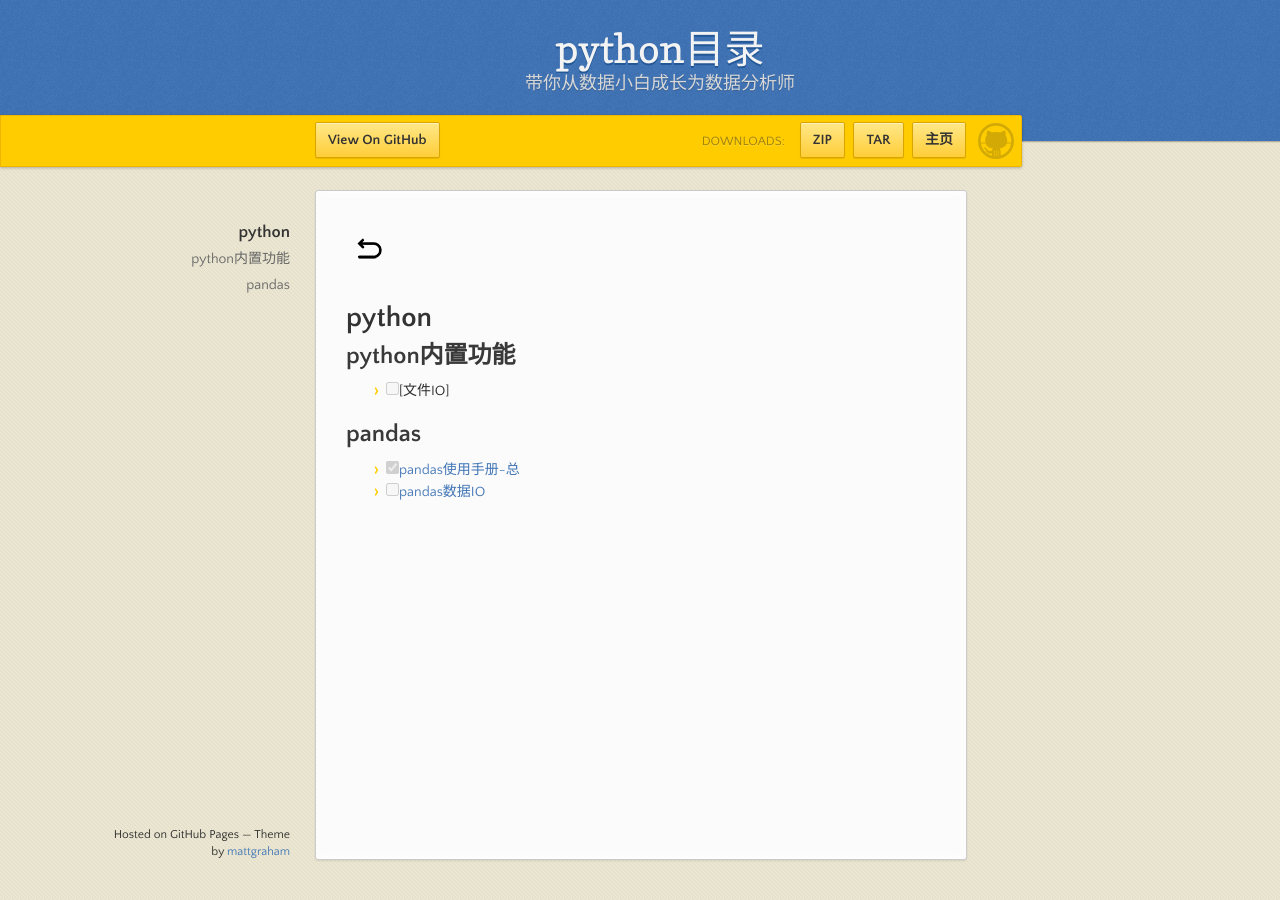
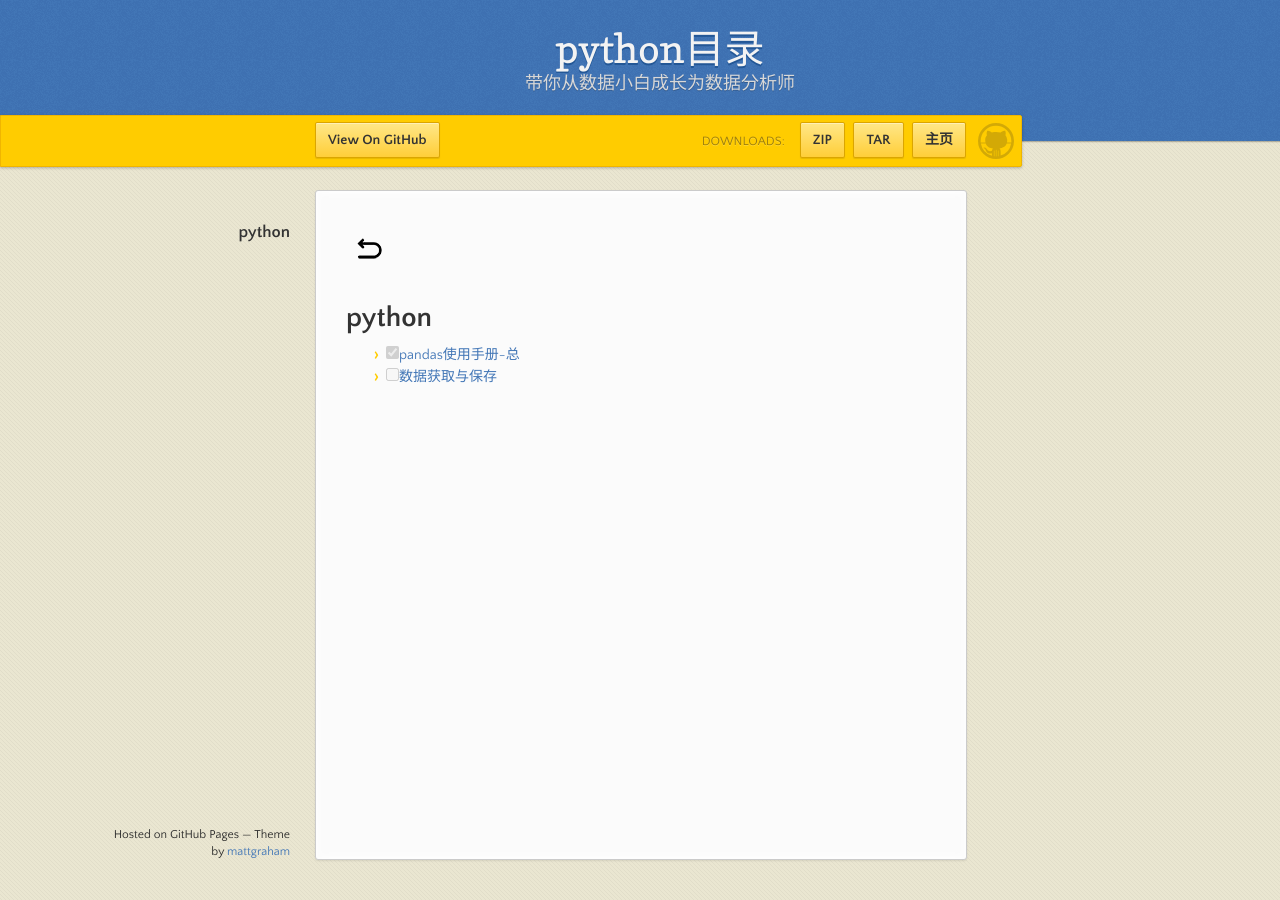
Before and after one commit to analy-liu/analy-liu.github.io, a Jekyll site: the page built from _posts/2022-07-05-python_index.md, in a window 1280 px wide. Built offline with Jekyll 4.4.1, drawn with Linux system fonts in a browser that asks for light colours.

Commit message:
统一风格

```diff
--- a/_posts/2022-07-05-python_index.md
+++ b/_posts/2022-07-05-python_index.md
@@ -3,13 +3,8 @@ title:  python目录
 layout: default
 ---
 [![返回](/assets/images/back.png)](../../../../)
+
 # python
 
-## python内置功能
-
-- [ ] [文件IO]
-
-## pandas
-
-- [x] [pandas使用手册-总](../../../../2022/06/02/PandasNote.html)
-- [ ] [pandas数据IO](../../../../2022/07/04/Pandas_IO.html)
+- [x] [pandas使用手册-总](../../../../2022/06/02/Pandas_Note.html)
+- [ ] [数据获取与保存](../../../../2022/07/04/Python_DataIO.html)
```
Also changed, not shown: _posts/2022-06-01-SQL语法.md (+1 -2 lines), _posts/2022-06-02-Pandas_Note.md (renamed from _posts/2022-06-02-PandasNote.md, +1 -0 lines), _posts/2022-07-04-Pandas_IO.md (deleted, +0 -5 lines), _posts/2022-07-04-Python_DataIO.md (added, +7 -0 lines), _posts/draft/待整理知识点.md (added, +8 -0 lines).
